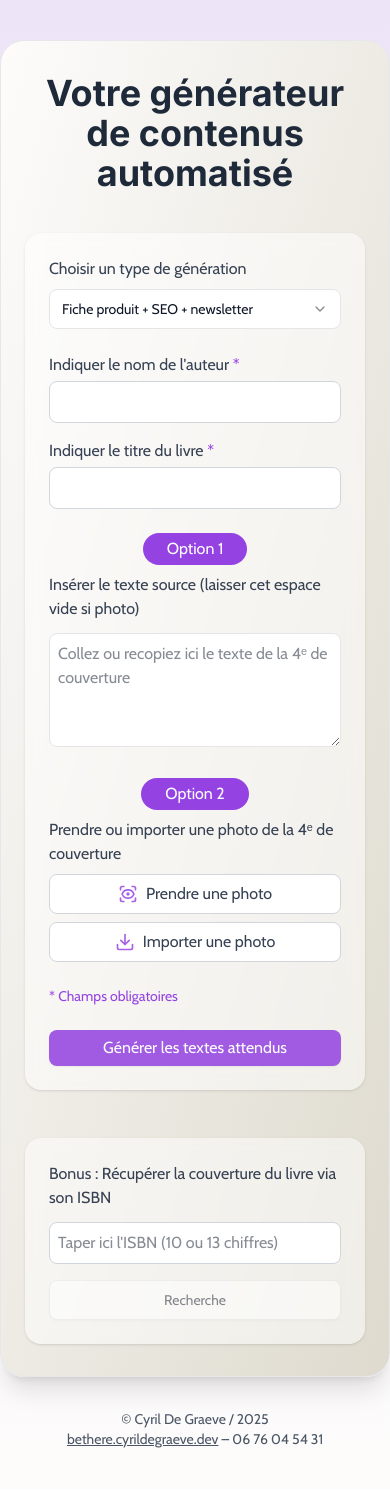
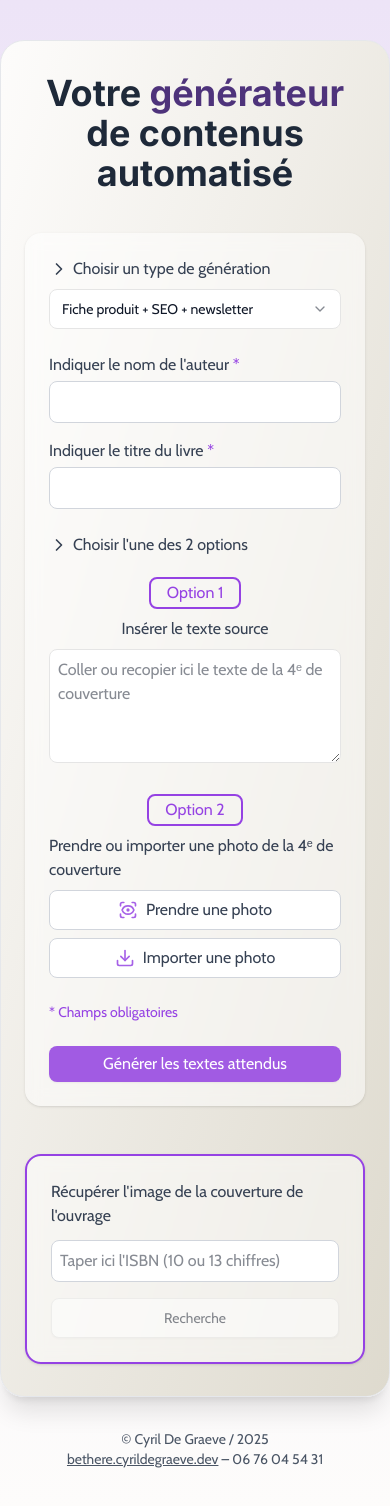
Before and after one commit to roissi/assistance_librairie-ai, a Next.js app: page / in a window 390 px wide. Shown: the top 1506 px of the page. Built offline with nearby package versions, Linux system fonts and the light colour scheme.

Commit message:
cam desktop & mobile ok

```diff
--- a/src/app/globals.css
+++ b/src/app/globals.css
@@ -128,3 +128,18 @@
     @apply bg-background text-foreground;
   }
 }
+
+@layer utilities {
+  @keyframes fadeColor {
+    from {
+      color: #9542e3;
+    }
+    to {
+      color: #1f2937; /* équivalent text-gray-800 */
+    }
+  }
+
+  .animate-fadeColor {
+    animation: fadeColor 10s ease-in-out forwards;
+  }
+}
--- a/src/app/page.tsx
+++ b/src/app/page.tsx
@@ -6,7 +6,13 @@ import { Button } from "@/components/ui/button";
 import ResultCard from "@/components/ResultCard";
 import { inter } from "@/lib/fonts";
 import { compressImage } from "@/lib/image";
-import { AlertCircle, ScanEye, Download, X as CloseIcon } from "lucide-react";
+import {
+  AlertCircle,
+  ChevronRight,
+  ScanEye,
+  Download,
+  X as CloseIcon,
+} from "lucide-react";
 import { CustomSelect } from "@/components/ui/CustomSelect";
 
 type GenerationMode = "fiche" | "critique" | "traduction";
@@ -29,7 +35,8 @@ export default function HomePage() {
     newsletter?: string;
     translation?: string;
   }>(null);
-  const [error, setError] = useState<string | null>(null);
+const [errorGen,   setErrorGen]   = useState<string | null>(null);
+const [errorCover, setErrorCover] = useState<string | null>(null);
 
   // pour la capture webcam desktop
   const [isCapturing, setIsCapturing] = useState(false);
@@ -64,7 +71,7 @@ export default function HomePage() {
           }
         })
         .catch(() =>
-          setError(
+          setErrorGen(
             "Impossible d'accéder à la caméra, vérifiez vos permissions.",
           ),
         );
@@ -118,7 +125,7 @@ export default function HomePage() {
   // soumission du formulaire
   const handleSubmit = async (e: FormEvent) => {
     e.preventDefault();
-    setError(null);
+    setErrorGen(null);
     setLoadingGenerate(true);
 
     const form = new FormData();
@@ -146,7 +153,7 @@ export default function HomePage() {
         });
       }
     } catch (err) {
-      setError(err instanceof Error ? err.message : String(err));
+      setErrorGen(err instanceof Error ? err.message : String(err));
     } finally {
       setLoadingGenerate(false);
       setCopied({});
@@ -156,17 +163,19 @@ export default function HomePage() {
   // fonction de fetch
   const fetchCover = async () => {
     const cleanIsbn = isbn.replace(/[^0-9Xx]/g, "").toUpperCase();
-    if (cleanIsbn.length < 10)
-      return setError("Veuillez saisir un ISBN valide");
-    setError(null);
+    if (cleanIsbn.length < 10) {
+setErrorCover("Veuillez saisir un ISBN valide");
+return;
+}
+    setErrorCover(null);
     setLoadingCover(true);
     try {
       const res = await fetch(`/api/cover?isbn=${cleanIsbn}`);
       const json = await res.json();
       if (res.ok && json.thumbnail) setFetchedCover(json.thumbnail);
-      else setError("Couverture introuvable");
+      else setErrorCover("Couverture introuvable");
     } catch {
-      setError("Erreur de recherche de couverture");
+      setErrorCover("Erreur de recherche de couverture");
     } finally {
       setLoadingCover(false);
     }
@@ -184,7 +193,8 @@ export default function HomePage() {
       <h1
         className={`${inter.className} text-4xl font-bold text-center mb-10 text-gray-800`}
       >
-        Votre générateur de contenus automatisé
+        Votre <span className="inline-block animate-fadeColor">générateur</span>{" "}
+        de contenus automatisé
       </h1>
 
       <form
@@ -193,7 +203,8 @@ export default function HomePage() {
       >
         {/* Mode de génération */}
         <div className="space-y-2">
-          <label className="block text-md font-medium text-gray-700">
+          <label className="flex items-center gap-1 text-md font-medium text-gray-700">
+            <ChevronRight className="w-5 h-5 text-gray-700" />
             Choisir un type de génération
           </label>
           <CustomSelect
@@ -238,28 +249,30 @@ export default function HomePage() {
 
         {/* Option 1 : Texte */}
         <div className="space-y-2">
+          <p className="flex items-center gap-1 mb-5 text-md font-medium text-gray-700">
+            <ChevronRight className="w-5 h-5 text-gray-700" />
+            Choisir l&apos;une des 2 options
+          </p>
           <div className="flex flex-col items-center sm:flex-row sm:items-center gap-2">
-            <span className="inline-block bg-[#9542e3] text-white px-6 sm:px-3 py-1 rounded-full text-md font-medium">
+            <span className="inline-block border-2 border-[#9542e3] text-[#9542e3] px-4 sm:px-2 py-0.5 rounded-md text-md font-medium">
               Option 1
             </span>
-            <span className="text-gray-700">
-              Insérer le texte source (laisser cet espace vide si photo)
-            </span>
+            <span className="text-gray-700">Insérer le texte source</span>
           </div>
           <textarea
             rows={4}
             value={input}
             onChange={(e) => setInput(e.target.value)}
-            className="w-full p-2 mt-1 rounded-md border bg-white disabled:bg-gray-100"
-            placeholder="Collez ou recopiez ici le texte de la 4ᵉ de couverture"
+            className="w-full p-2 rounded-md border bg-white disabled:bg-gray-100"
+            placeholder="Coller ou recopier ici le texte de la 4ᵉ de couverture"
             disabled={!!imageFile}
           />
         </div>
 
         {/* Option 2 : Photo */}
-        <div className="space-y-2 mt-6">
+        <div className="space-y-2">
           <div className="flex flex-col items-center sm:flex-row sm:items-center gap-2">
-            <span className="inline-block bg-[#9542e3] text-white px-6 sm:px-3 py-1 rounded-full text-md font-medium">
+            <span className="inline-block border-2 border-[#9542e3] text-[#9542e3] px-4 sm:px-2 py-0.5 rounded-md text-md font-medium">
               Option 2
             </span>
             <span className="text-gray-700">
@@ -295,9 +308,9 @@ export default function HomePage() {
               <Button
                 type="button"
                 variant="outline"
-                className="hidden md:flex md:flex-1 h-10 items-center justify-center gap-1 text-md"
+                className="hidden md:flex md:flex-1 h-10 items-center justify-center gap-1 text-md text-gray-700"
                 onClick={() => {
-                  setError(null);
+                  setErrorGen(null);
                   setIsCapturing(true);
                 }}
               >
@@ -305,8 +318,14 @@ export default function HomePage() {
                 Prendre une photo
               </Button>
             )}
+
             {isCapturing && (
               <div className="hidden md:flex flex-col items-center gap-4">
+                {/* Conseils d’utilisation */}
+                <p className="text-sm text-[#9542e3] animate-pulse">
+                  Veuillez approcher le livre de la caméra et vous assurer que
+                  le texte soit bien lisible.
+                </p>
                 {/* container responsive + ratio 4:3 */}
                 <div className="bg-black rounded overflow-hidden w-full max-w-lg aspect-[4/3]">
                   <video
@@ -385,11 +404,11 @@ export default function HomePage() {
           </div>
         )}
 
-        {/* Message d’erreur API */}
-        {error && (
+        {/* Message d’erreur Gen API */}
+        {errorGen && (
           <div className="flex items-start gap-2 rounded-md border border-red-300 bg-red-50 p-4">
             <AlertCircle className="mt-0.5 h-5 w-5 text-red-600" />
-            <div className="flex-1 text-sm text-red-800">{error}</div>
+            <div className="flex-1 text-sm text-red-800">{errorGen}</div>
           </div>
         )}
 
@@ -410,7 +429,7 @@ export default function HomePage() {
 
       {/* Résultats GPT */}
       {result && (
-        <section className="space-y-6 mb-10">
+        <section className="space-y-6 mt-6 mb-10">
           {mode === "fiche" && (
             <>
               <ResultCard
@@ -458,9 +477,9 @@ export default function HomePage() {
       )}
 
       {/* ----- Section Bonus : Recherche de couverture ----- */}
-      <section className="mt-12 bg-white/50 p-6 rounded-2xl shadow-sm backdrop-blur-sm">
+      <section className="mt-12 bg-white/50 border-2 border-[#9542e3] p-6 rounded-2xl shadow-sm backdrop-blur-sm">
         <h2 className="flex items-center gap-2 text-md font-medium text-gray-700 mb-2">
-          Bonus : Récupérer la couverture du livre via son ISBN
+          Récupérer l&apos;image de la couverture de l&apos;ouvrage
         </h2>
         <div className="flex flex-col sm:flex-row sm:items-center gap-4">
           <input
@@ -480,7 +499,12 @@ export default function HomePage() {
             {loadingCover ? "Recherche…" : "Recherche"}
           </Button>
         </div>
-        {error && <p className="mt-2 text-red-600">{error}</p>}
+{errorCover && (
+<div className="flex items-start gap-2 rounded-md border border-red-300 bg-red-50 p-4 mt-2">
+<AlertCircle className="mt-0.5 h-5 w-5 text-red-600" />
+<div className="flex-1 text-sm text-red-800">{errorCover}</div>
+</div>
+)}
         {fetchedCover && (
           <div className="mt-6 text-center">
             <Image
@@ -497,7 +521,7 @@ export default function HomePage() {
                 rel="noopener noreferrer"
                 className="underline text-sm"
               >
-                Téléchargez l’image en haute qualité
+                Téléchargez l&apos;image en haute qualité
               </a>
             </div>
           </div>
--- a/src/lib/prompts.ts
+++ b/src/lib/prompts.ts
@@ -79,13 +79,15 @@ Réponds uniquement par le texte critique, sans titre ni balise.
 
   if (type === "traduction") {
     return `
-Traduis le texte suivant en anglais de manière fluide et fidèle.
+Tu es traducteur littéraire professionnel.
+Traduis le texte suivant du français vers l'anglais, avec un style fluide, fidèle et naturel.
+Respecte le ton, la syntaxe et les images de l'original.
 
 Consignes :
-- Ne commente rien, ne reformule rien.
-- Ne saute **aucune ligne**.
-- Retourne la traduction en **un seul bloc continu**, sans paragraphe, sans saut de ligne.
-- Garde la ponctuation et les majuscules si nécessaire, mais pas les retours à la ligne d’origine.
+- Ne commente pas, ne reformule pas.
+- Ne saute pas de ligne.
+- Retourne uniquement la traduction, en un seul bloc.
+- Aucune mention du texte source.
 
 Texte à traduire :
 """
```
